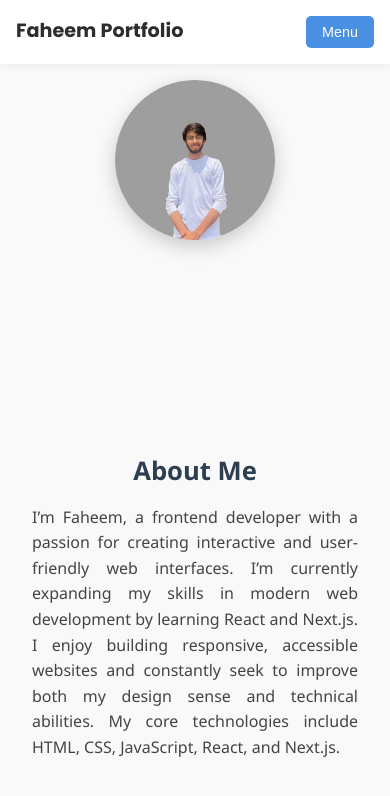
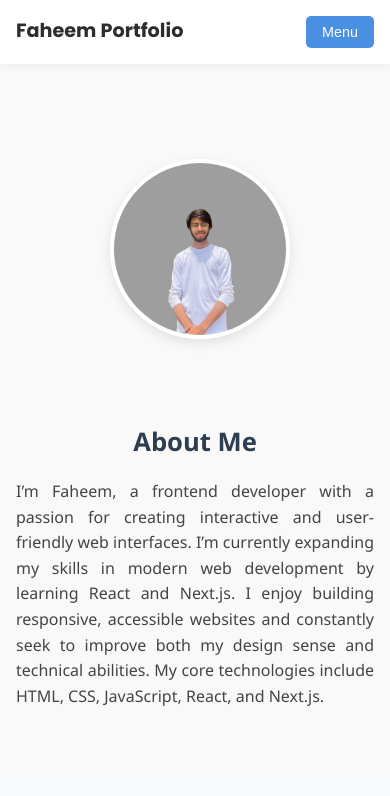
Before and after one commit to ChFaheem22/portfolio, a Next.js app: page /about in a window 390 px wide. Shown: the top 796 px of the page. Built offline with nearby package versions, Linux system fonts and the light colour scheme.

Commit message:
Portfolio commit

```diff
--- a/app/globals.css
+++ b/app/globals.css
@@ -1,4 +1,4 @@
-	@import url('https://fonts.googleapis.com/css2?family=Poppins:wght@400;600;700&display=swap');
+@import url("https://fonts.googleapis.com/css2?family=Poppins:wght@400;600;700&display=swap");
 
 body {
   font-family: Arial, sans-serif;
@@ -6,7 +6,7 @@ body {
   background: #f5f5f5;
   color: #333;
 }
- /* navbar */
+/* navbar */
 .navbar {
   background: #fff;
   padding: 1rem 2rem;
@@ -56,8 +56,7 @@ body {
   color: #4a90e2;
 }
 
-
-/* home */
+/* home section*/
 * {
   margin: 0;
   padding: 0;
@@ -65,7 +64,7 @@ body {
 }
 
 body {
-  font-family: 'Poppins', sans-serif;
+  font-family: "Poppins", sans-serif;
   background: #f8f9fb;
   color: #2d2d2d;
   line-height: 1.6;
@@ -169,8 +168,7 @@ body {
   color: #357ab8;
 }
 
-
-/* about */
+/* about section*/
 .about {
   padding: 7rem 2rem;
   display: flex;
@@ -179,7 +177,7 @@ body {
   align-items: center;
   justify-content: center;
   background-color: #f9f9f9;
-  font-family: 'Segoe UI', Tahoma, Geneva, Verdana, sans-serif;
+  font-family: "Segoe UI", Tahoma, Geneva, Verdana, sans-serif;
 }
 
 .box {
@@ -212,10 +210,10 @@ body {
   color: #444;
 }
 
-/* Project*/
+/* Project section*/
 .projects {
   padding: 2.4rem 2rem;
-  font-family: 'Segoe UI', Tahoma, Geneva, Verdana, sans-serif;
+  font-family: "Segoe UI", Tahoma, Geneva, Verdana, sans-serif;
   background-color: #f8f9fa;
   color: #333;
   text-align: center;
@@ -262,7 +260,7 @@ body {
   margin-bottom: 0.8rem;
 }
 
-.project-card  {
+.project-card {
   color: #2c3e50;
 }
 
@@ -276,11 +274,10 @@ body {
   text-decoration: underline;
 }
 
-
-/* contacts */
+/* contacts section*/
 .contact {
   padding: 4rem 2rem;
-  font-family: 'Segoe UI', Tahoma, Geneva, Verdana, sans-serif;
+  font-family: "Segoe UI", Tahoma, Geneva, Verdana, sans-serif;
   background-color: #f0f4f8;
   text-align: center;
   color: #333;
@@ -329,10 +326,8 @@ body {
   text-decoration: underline;
 }
 
-
-/* ==================== MEDIA QUERIES ==================== */
+/* media query*/
 @media (max-width: 768px) {
-  /* Navbar responsiveness */
   .navbar {
     flex-direction: row;
     align-items: flex-start;
@@ -374,31 +369,32 @@ body {
 
   /* About Section */
   .about {
-    padding: 1rem 1rem;
+    padding: 0rem 0rem;
     flex-direction: column;
     align-items: center;
     gap: 0.5rem;
   }
 
   .img {
-    width: 160px;
-    height: 160px;
+    width: 180px;
+    height: 180px;
+    object-fit: cover;
     border-radius: 50%;
-    object-fit: cover;
-    display: block;
-    margin: auto;
+    border: 4px solid white;
+    box-shadow: 0 4px 12px rgba(0, 0, 0, 0.1);
+    margin-top: 95px;
+    margin-left: 10px;
   }
 
   .box {
     max-width: 100%;
-    margin: 0;
-    padding: 0;
+    margin-bottom: 0px;
   }
 
   .h1 {
     font-size: 1.6rem;
     text-align: center;
-    margin: 0.8rem 0;
+    margin-top: 0px;
   }
 
   .box p {
@@ -408,8 +404,6 @@ body {
     padding: 0 1rem;
     margin: 0;
   }
-
-
 
   /* Projects */
   .project-grid {
```
